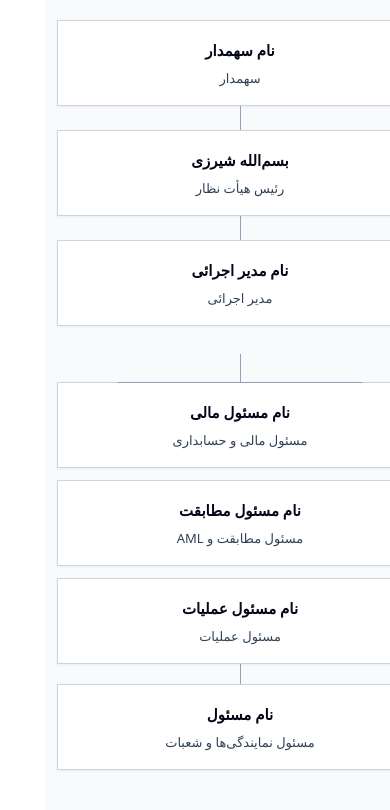
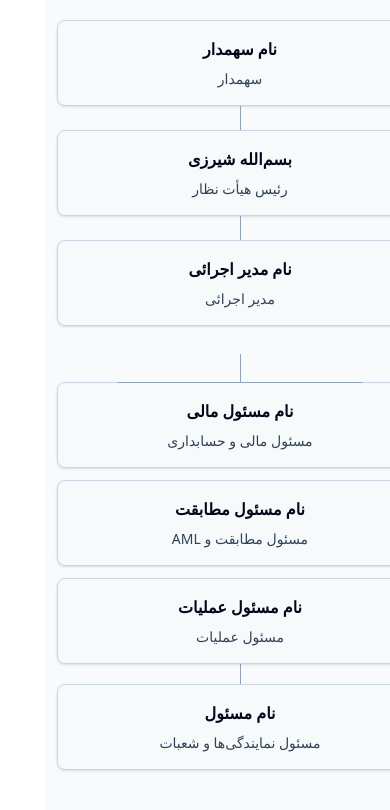
Before and after one commit to Norani375/Manochehr-norani, a Next.js app: page /dab-organization-chart in a window 390 px wide. Shown: the top 810 px of the page. Built offline with nearby package versions, Linux system fonts and the light colour scheme; no server answers.

Commit message:
refactor(dab): improve organization chart readability and responsive layout

```diff
--- a/components/DabOrganizationChartStandardForm.tsx
+++ b/components/DabOrganizationChartStandardForm.tsx
@@ -84,9 +84,19 @@ function ChartCard({ node, onChange }: { node?: OrgNode; onChange: (id: string,
   if (!node) return null;
 
   return (
-    <article className="mx-auto flex min-h-[86px] w-full max-w-sm flex-col justify-center border border-slate-300 bg-white px-4 py-3 text-center shadow-[0_1px_3px_rgba(15,23,42,0.06)] transition-colors hover:border-slate-400 hover:bg-slate-50 sm:min-h-[92px] sm:px-5 print:min-h-0 print:border-slate-400 print:bg-white print:px-3 print:py-2 print:shadow-none">
-      <input value={node.name} aria-label="نام" onChange={(event) => onChange(node.id, 'name', event.target.value)} className="block w-full truncate border-0 bg-transparent text-center text-[15px] font-bold leading-7 text-slate-950 outline-none placeholder:text-slate-400 focus:ring-0 sm:text-base print:text-[11px] print:leading-4" />
-      <input value={node.role} aria-label="وظیفه" onChange={(event) => onChange(node.id, 'role', event.target.value)} className="mt-0.5 block w-full truncate border-0 bg-transparent text-center text-[13px] font-medium leading-6 text-slate-700 outline-none placeholder:text-slate-400 focus:ring-0 sm:text-sm print:text-[10px] print:leading-4" />
+    <article className="mx-auto flex min-h-[86px] w-full max-w-sm flex-col justify-center rounded-lg border border-slate-300 bg-slate-50/80 px-4 py-3 text-center shadow-sm transition-colors hover:border-slate-400 hover:bg-white sm:min-h-[94px] sm:px-5 print:min-h-0 print:rounded-none print:border-slate-400 print:bg-white print:px-3 print:py-2 print:shadow-none">
+      <input
+        value={node.name}
+        aria-label="نام"
+        onChange={(event) => onChange(node.id, 'name', event.target.value)}
+        className="block w-full truncate border-0 bg-transparent text-center text-[16px] font-bold leading-7 text-slate-950 outline-none focus:ring-0 sm:text-[17px] print:text-[12px] print:leading-4"
+      />
+      <input
+        value={node.role}
+        aria-label="وظیفه"
+        onChange={(event) => onChange(node.id, 'role', event.target.value)}
+        className="mt-1 block w-full truncate border-0 bg-transparent text-center text-[14px] font-medium leading-6 text-slate-700 outline-none focus:ring-0 sm:text-[15px] print:text-[10px] print:leading-4"
+      />
     </article>
   );
 }
```
